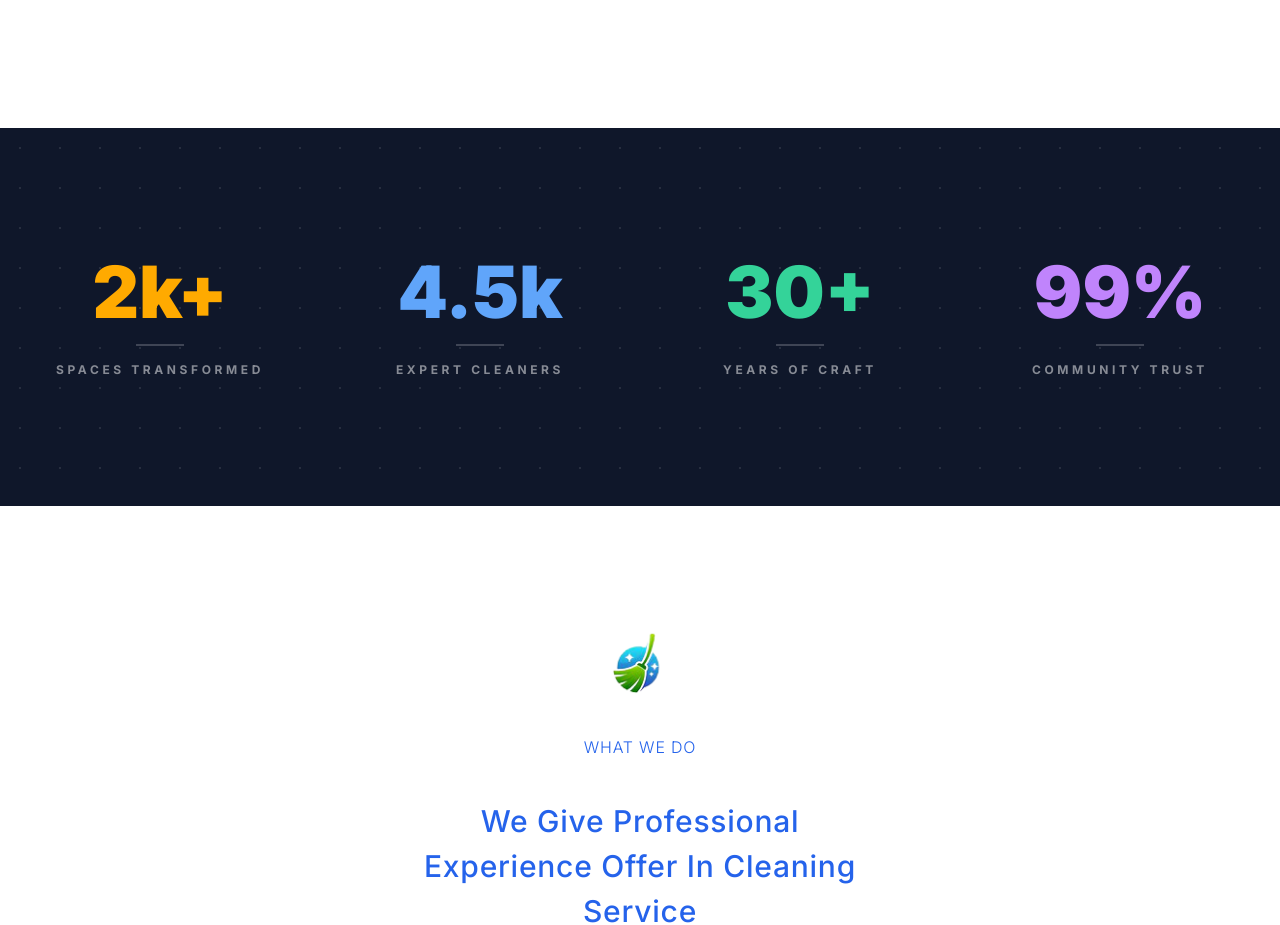
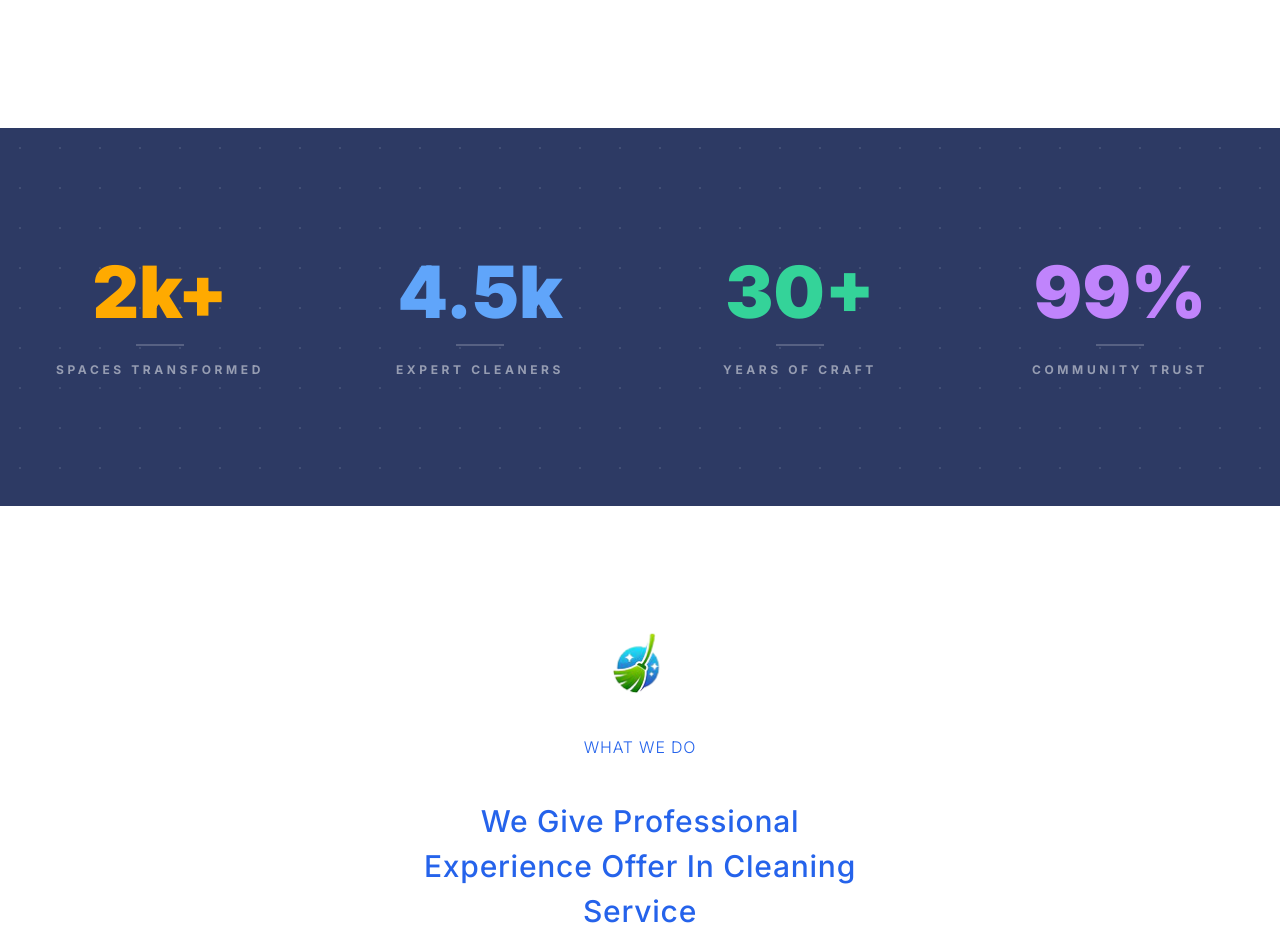
Before and after one commit to TahiruMustapha/BenabCleaning, a Next.js app: page / in a window 1280 px wide. Shown: the part 3330-4255 px from the top of the page. Built offline with nearby package versions, Linux system fonts and the light colour scheme.

Commit message:
update about and header

```diff
--- a/src/components/About.tsx
+++ b/src/components/About.tsx
@@ -155,7 +155,7 @@ const About = () => {
       </section>
 
       {/* Animated Metrics Layer */}
-      <section className="bg-slate-900  py-32 relative overflow-hidden">
+      <section className="bg-blue-950/90  py-32 relative overflow-hidden">
         <div className="absolute inset-0 opacity-10">
           <div className="absolute top-0 left-0 w-full h-full bg-[radial-gradient(circle_at_center,_white_1px,_transparent_1px)] bg-[length:40px_40px]" />
         </div>
```
